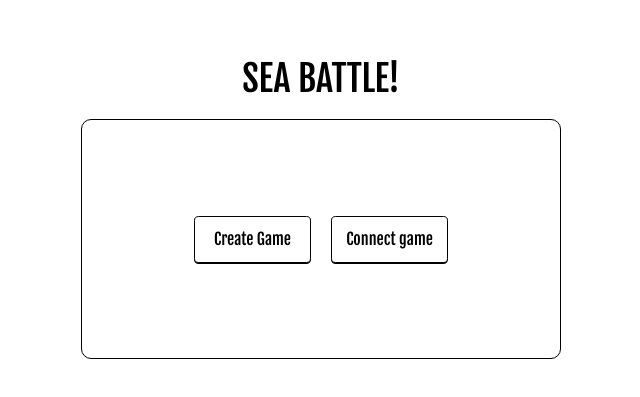
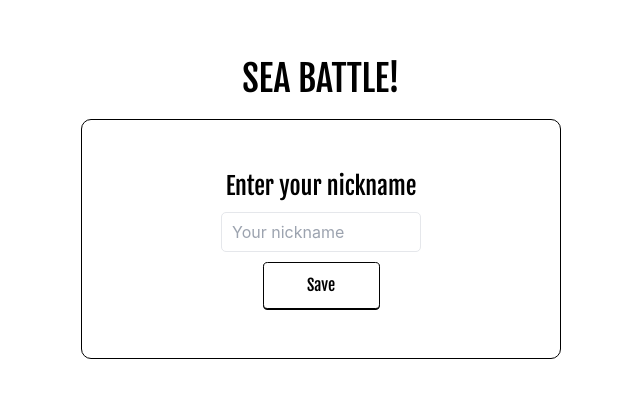
Before and after one commit to S-Kulibaba/sea-battle, a React (Create React App) app: page / in a window 1280 px wide. Shown: the part 191-588 px from the top of the page, without its empty margins (319-959 px from the left). Built offline with nearby package versions, Linux system fonts and the light colour scheme.

Commit message:
nickname form created

```diff
--- a/src/components/MainMenu.jsx
+++ b/src/components/MainMenu.jsx
@@ -1,19 +1,44 @@
+import { useState, useEffect } from 'react';
 import { Link } from 'react-router-dom';
+import NicknameForm from '../modules/NicknameForm';
 
 const MainMenu = () => {
+  const [isNicknameSet, setIsNicknameSet] = useState(false);
+
+  useEffect(() => {
+    const storedNickname = localStorage.getItem('nickname');
+    if (storedNickname) {
+      setIsNicknameSet(true);
+    }
+  }, []);
+
+  const handleSaveNickname = (nickname) => {
+    localStorage.setItem('nickname', nickname);
+    console.log('Nickname saved:', nickname);
+    setIsNicknameSet(true);
+  };
+
   return (
     <div className="h-screen w-screen flex flex-col items-center justify-center">
       <h1 className="font-fo uppercase fw-400 text-4xl mb-[20px]">Sea Battle!</h1>
       <div className="w-[480px] h-[240px] border border-black rounded-[10px] flex justify-center relative">
         <div className="flex flex-col items-center justify-center">
+          {isNicknameSet ? (
             <div className="flex">
-                <Link to="/create">
-                    <button className="h-[47px] w-[117px] m-[10px] font-fo btn">Create Game</button>
-                </Link>
-                <Link to="/connect">
-                    <button className="h-[47px] w-[117px] m-[10px] font-fo btn">Connect game</button>
-                </Link>
+              <Link to="/create">
+                <button className="h-[47px] w-[117px] m-[10px] font-fo btn">
+                  Create Game
+                </button>
+              </Link>
+              <Link to="/connect">
+                <button className="h-[47px] w-[117px] m-[10px] font-fo btn">
+                  Connect Game
+                </button>
+              </Link>
             </div>
+          ) : (
+            <NicknameForm onSave={handleSaveNickname} />
+          )}
         </div>
       </div>
     </div>
--- /dev/null
+++ b/src/modules/NicknameForm.jsx
@@ -0,0 +1,32 @@
+import { useState } from 'react';
+
+const NicknameForm = ({ onSave }) => {
+  const [nickname, setNickname] = useState('');
+
+  const handleSave = () => {
+    if (nickname.trim()) {
+      onSave(nickname);
+    }
+  };
+
+  return (
+    <div className="flex flex-col items-center">
+      <h2 className="font-fo text-2xl mb-[10px]">Enter your nickname</h2>
+      <input
+        type="text"
+        value={nickname}
+        onChange={(e) => setNickname(e.target.value)}
+        className="h-[40px] w-[200px] border rounded-[5px] mb-[10px] px-[10px]"
+        placeholder="Your nickname"
+      />
+      <button
+        onClick={handleSave}
+        className="h-[40px] w-[100px] font-fo btn"
+      >
+        Save
+      </button>
+    </div>
+  );
+};
+
+export default NicknameForm;
```
